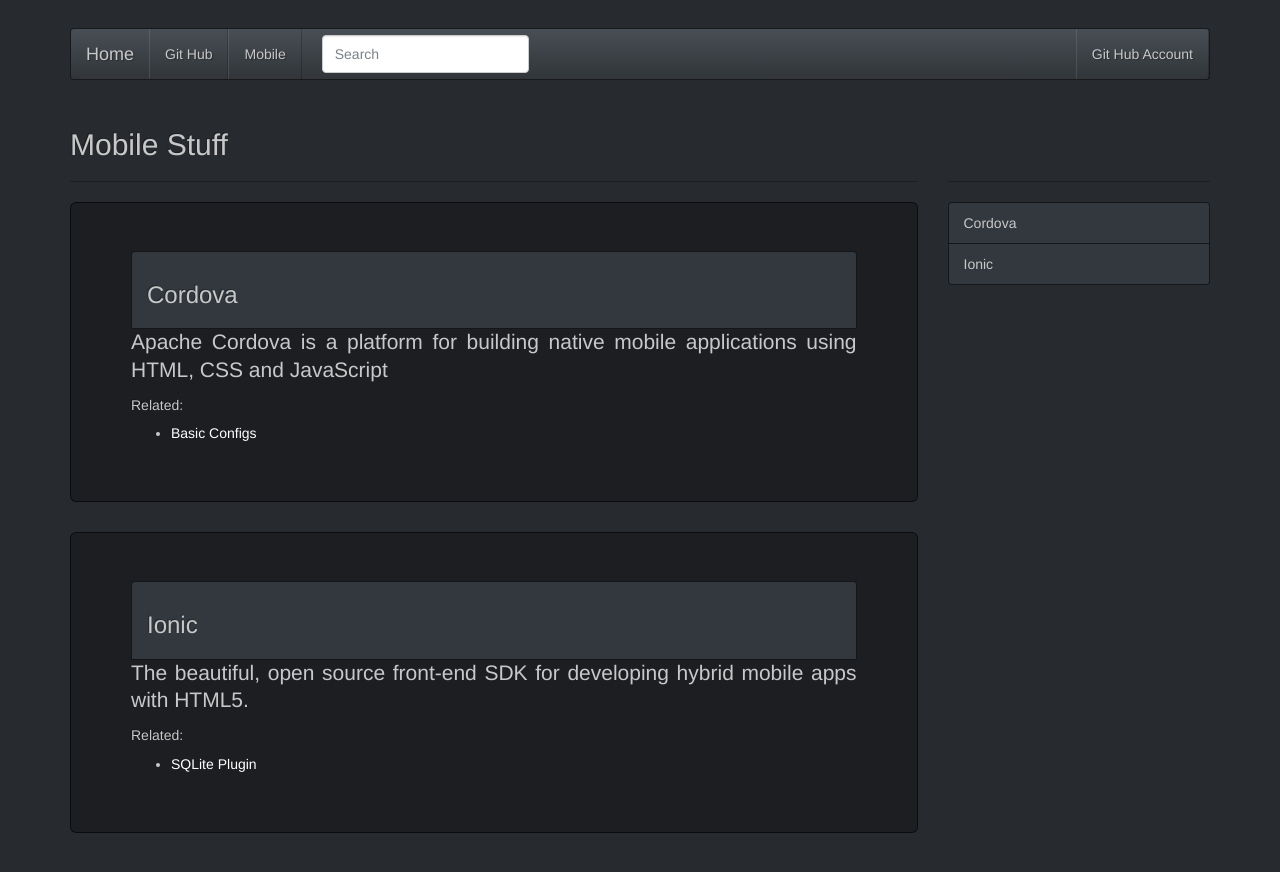
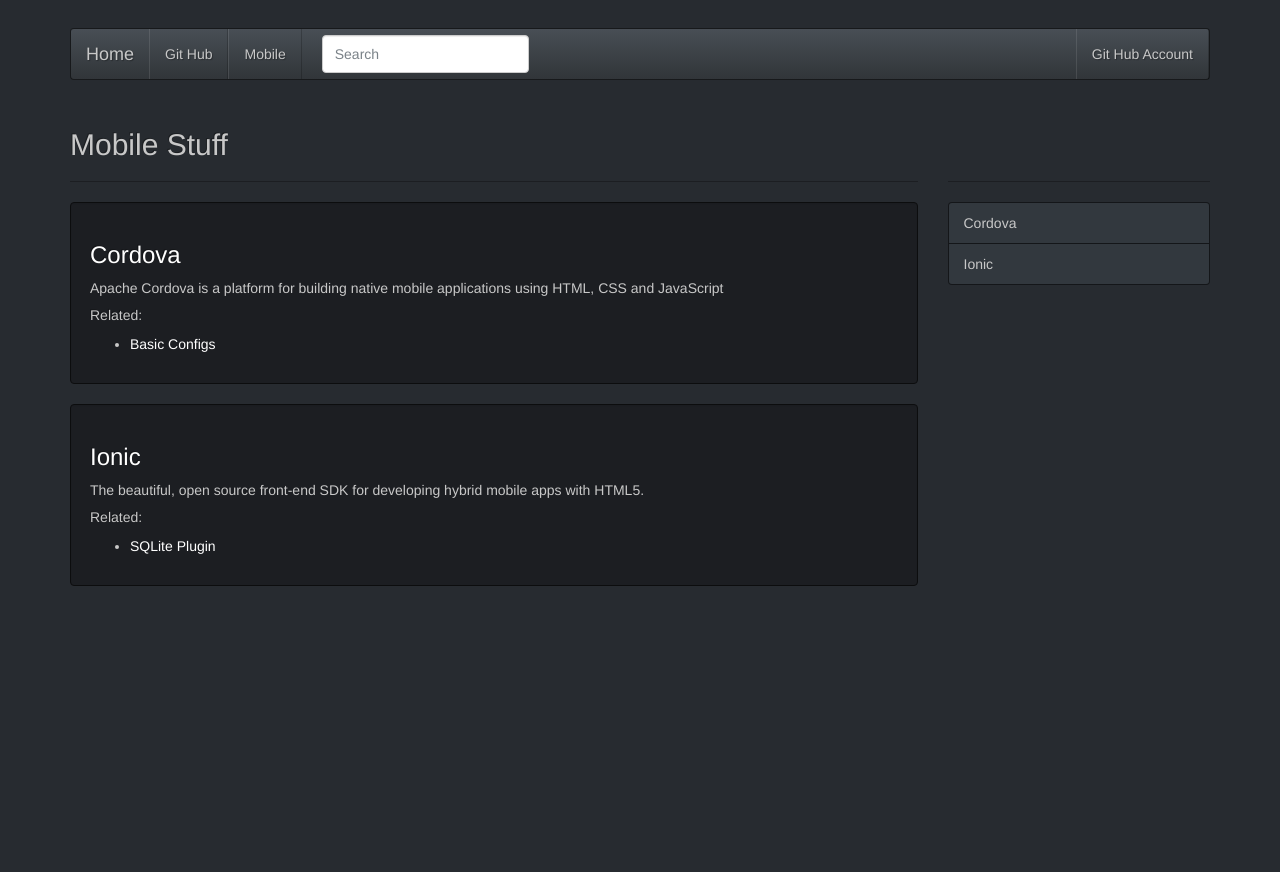
Before and after one commit to donvercety/donvercety.github.io, a Jekyll site: the page built from mobile.html, in a window 1280 px wide. Shown: the top 872 px of the page. Built offline with Jekyll 4.4.1, drawn with Linux system fonts in a browser that asks for light colours; nearby versions of some CDN libraries.

Commit message:
Update mobile.html

```diff
--- a/mobile.html
+++ b/mobile.html
@@ -9,11 +9,11 @@
 	<hr/>
 
 	{% for mob in site.data.mobile | sort:"name" %}
-	<div class="jumbotron">
-		<a href="{{ mob.link }}" class="list-group-item">
+	<div class="well">
+		<a href="{{ mob.link }}">
 			<h3 id="{{ mob.name | downcase }}">{{ mob.name }} <small>{{ mob.language | upcase }}</small></h3>
 		</a>
-		<p class="list-group-item-text text-justify">{{ mob.desc }}</p>
+		<p>{{ mob.desc }}</p>
 		{% if mob.info %}
 			<h5>Related:</h5>
 			{% for i in mob.info %}
```
